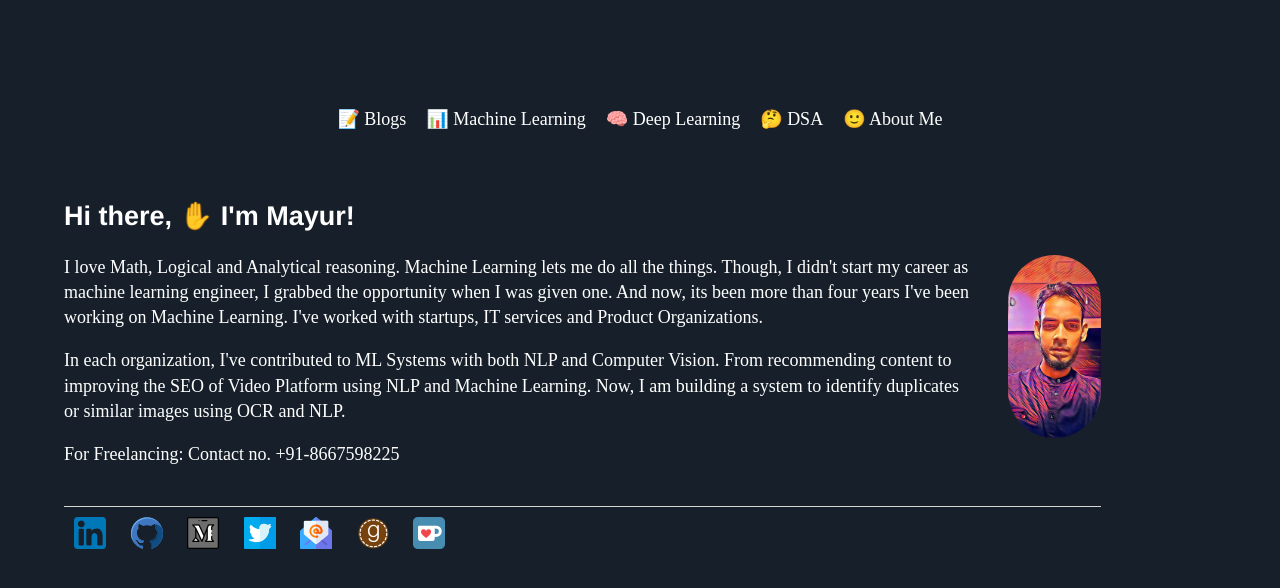
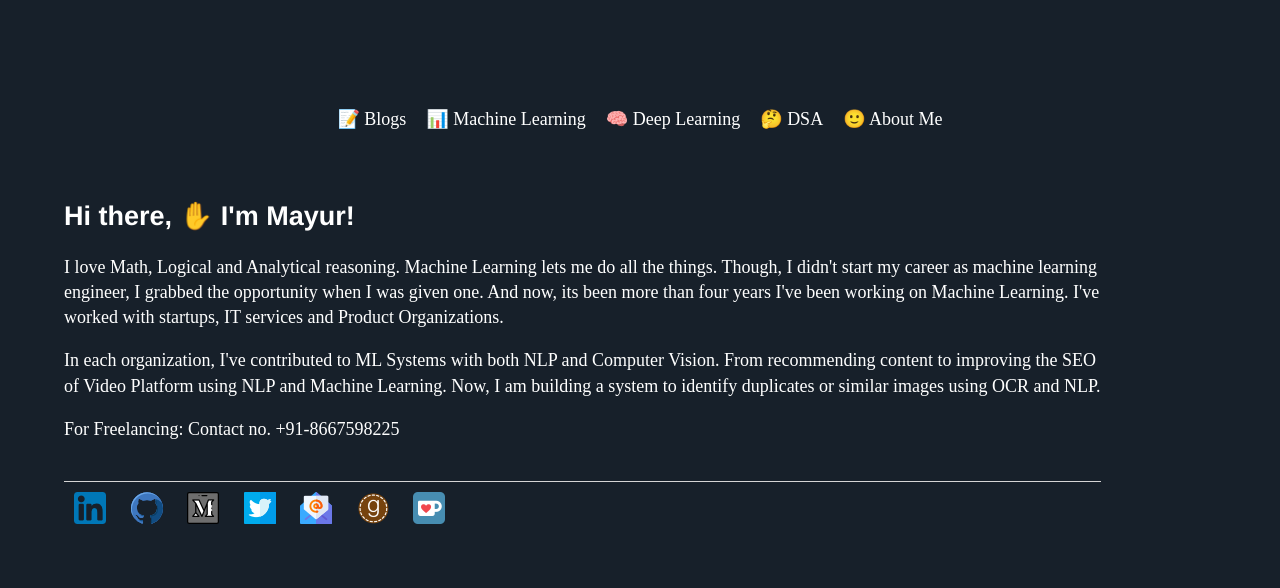
Before and after one commit to Mayurji/mayurji.github.io, a Jekyll site: the page built from about/index.html, in a window 1280 px wide. Shown: the top 588 px of the page. Built offline with Jekyll 4.4.1, drawn with Linux system fonts in a browser that asks for light colours; nearby versions of some CDN libraries.

Commit message:
Update index.html

```diff
--- a/about/index.html
+++ b/about/index.html
@@ -12,8 +12,8 @@
 <h2>Hi there, ✋ I'm Mayur!</h2>
 <div>
 <p>
-	<!--<img src="{{site.url}}/assets/images/profile/mayur.jpg" class="image-cropper" alt="avatar" class="profile-pic" border="3">-->
-	<img alt="Mayur Jain" src="{{site.url}}/assets/images/profile/mayur.jpg" style="float: right; max-width: 9%; margin: 0 0 1em 2em; border-radius: 999px">
+	<!--<img src="{{site.url}}/assets/images/profile/mayur.jpg" class="image-cropper" alt="avatar" class="profile-pic" border="3">
+	<img alt="Mayur Jain" src="{{site.url}}/assets/images/profile/mayur.jpg" style="float: right; max-width: 9%; margin: 0 0 1em 2em; border-radius: 999px">-->
 	<p>
 	I love Math, Logical and Analytical reasoning. Machine Learning lets me do all the things. Though, I didn't start my career as
 	machine learning engineer, I grabbed the opportunity when I was given one. And now, its been more than four years I've been working on Machine Learning.
```
